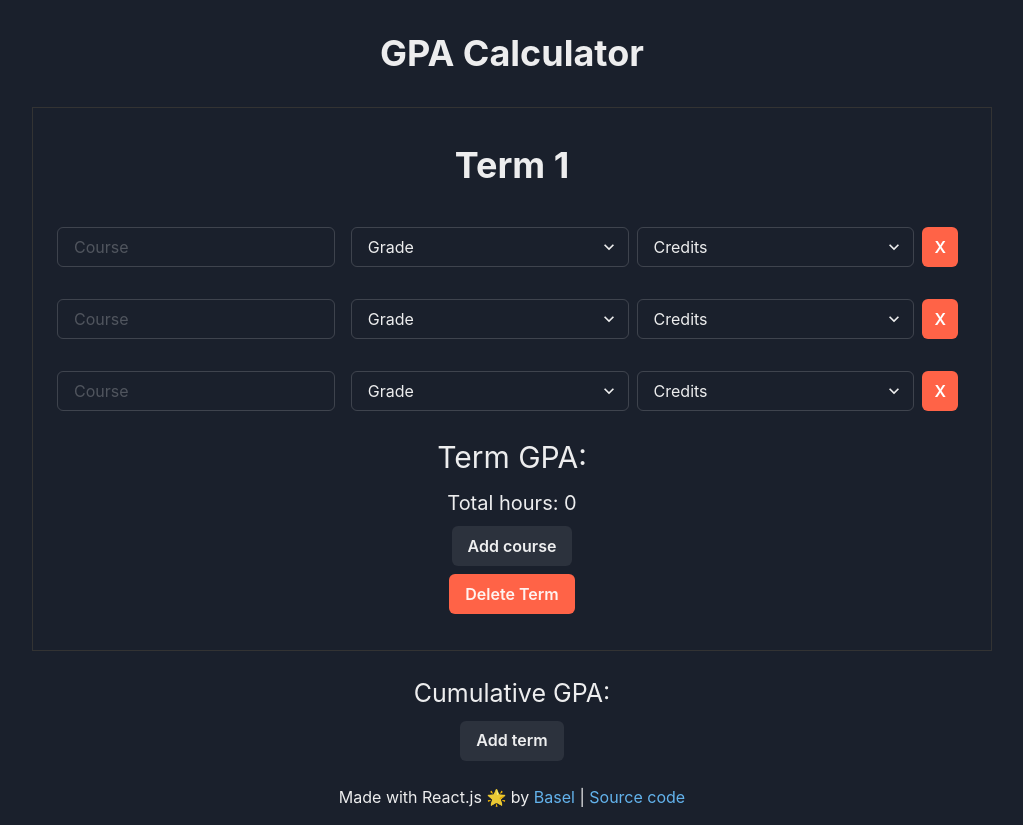
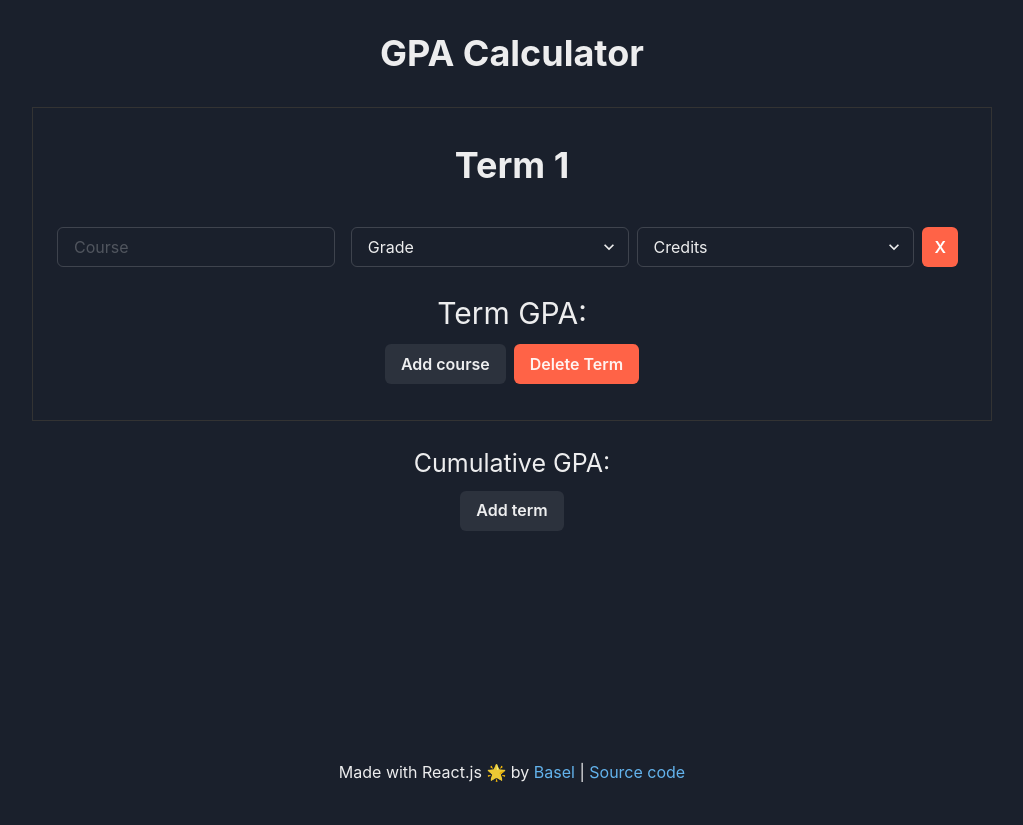
Before and after one commit to Yokozuna59/kfupm-gpa-calculator, a React (Create React App) app: page / in a window 1280 px wide. Shown: the whole page, without its empty margins (128-1151 px from the left). After the commit the page ends 800 px from the top, so only its background shows below. Built offline with nearby package versions, Linux system fonts and the light colour scheme.

Commit message:
Implement adding and deleting courses

```diff
--- a/src/CalcContainer.js
+++ b/src/CalcContainer.js
@@ -34,6 +34,48 @@ class CalcContainer extends React.Component {
     this.setState({ terms: filteredArray });
   }
 
+  addCourse(id) {
+    let arrCopy = this.state.terms.slice();
+
+    let index = 0;
+    for (let i = 0; i < this.state.terms.length; i++) {
+      const term = this.state.terms[i];
+      if (term.id === id) {
+        index = i;
+        break;
+      }
+    }
+    arrCopy[index].fields.push({ grade: "", hours: null, id: nanoid(4) });
+    console.log(arrCopy);
+    this.setState({
+      terms: arrCopy,
+    });
+  }
+
+  deleteCourse(termId, courseId) {
+    let arrCopy = this.state.terms.slice();
+
+    let index = 0;
+    for (let i = 0; i < this.state.terms.length; i++) {
+      const term = this.state.terms[i];
+      if (term.id === termId) {
+        index = i;
+        break;
+      }
+    }
+
+    if (arrCopy[index].fields.length === 1) return;
+
+    arrCopy[index].fields = arrCopy[index].fields.filter((elem) => elem.id !== courseId);
+    console.log(arrCopy);
+
+    this.setState({
+      terms: arrCopy,
+    });
+  }
+
+  handleInputChange() {}
+
   render() {
     return (
       <Box my="6" maxW="960px" mx="auto">
@@ -42,7 +84,10 @@ class CalcContainer extends React.Component {
             title={"Term " + (index + 1)}
             key={e.id}
             id={e.id}
+            fields={e.fields}
             deleteTerm={this.deleteTerm}
+            handleAddCourse={(id) => this.addCourse(id)}
+            handleDeleteCourse={(courseId) => this.deleteCourse(e.id, courseId)}
           />
         ))}
         <VStack>
--- a/src/Calculator.js
+++ b/src/Calculator.js
@@ -1,6 +1,6 @@
 import React from "react";
 import { Box, Text, Center, VStack } from "@chakra-ui/layout";
-import { Button, Heading } from "@chakra-ui/react";
+import { Button, Heading, HStack } from "@chakra-ui/react";
 import { nanoid } from "nanoid";
 
 import GradeField from "./GradeField";
@@ -10,41 +10,13 @@ class Calculator extends React.Component {
   constructor(props) {
     super(props);
 
-    const fields = [...Array(3)].map((i) => ({
-      grade: "",
-      hours: null,
-      id: nanoid(4),
-    }));
-
-    this.state = {
-      fields: fields,
-    };
-
     this.handleInputChange = this.handleInputChange.bind(this);
-    this.deleteField = this.deleteField.bind(this);
+    // this.deleteField = this.deleteField.bind(this);
     this.handleDeleteTerm = this.handleDeleteTerm.bind(this);
   }
 
-  addField() {
-    this.setState({
-      fields: [
-        ...this.state.fields,
-        {
-          grade: "",
-          hours: null,
-          id: nanoid(4),
-        },
-      ],
-    });
-  }
-
-  deleteField(id) {
-    if (this.state.fields.length === 1) {
-      return;
-    }
-
-    const filteredArray = this.state.fields.filter((elem) => elem.id !== id);
-    this.setState({ fields: filteredArray });
+  handleDeleteCourse(id) {
+    this.props.handleDeleteCourse(this.props.id, id);
   }
 
   handleDeleteTerm() {
@@ -53,12 +25,12 @@ class Calculator extends React.Component {
 
   handleInputChange(e, id) {
     let index;
-    this.state.fields.forEach((field, i) => {
+    this.props.fields.forEach((field, i) => {
       if (id === field.id) index = i;
     });
 
     const key = e.target.name;
-    const fields = [...this.state.fields];
+    const fields = [...this.props.fields];
     const field = { ...fields[index] };
 
     field[key] = e.target.value;
@@ -69,22 +41,22 @@ class Calculator extends React.Component {
   }
 
   render() {
-    const gpa = calculateGPA(this.state.fields);
-    const totalHours = calculateTotalHours(this.state.fields);
+    const gpa = calculateGPA(this.props.fields);
+    const totalHours = calculateTotalHours(this.props.fields);
 
     return (
       <Box border="1px solid #333" py="9" my="6" maxW="960px" mx="auto">
         <Heading mb="8" textAlign="center">
           {this.props.title}
         </Heading>
-        {this.state.fields.map((field) => (
+        {this.props.fields.map((field) => (
           <GradeField
             grade={field.grade}
             hours={field.hours}
             key={field.id}
             id={field.id}
             handleInputChange={this.handleInputChange}
-            deleteField={this.deleteField}
+            deleteField={this.props.handleDeleteCourse}
           />
         ))}
         <Center textAlign="center">
@@ -92,16 +64,18 @@ class Calculator extends React.Component {
             <Box fontSize="3xl">
               Term GPA:
               <Text as="span" fontWeight="bold">
-                {gpa >= 0 ? " " + gpa : ""}
+                {/* {gpa >= 0 ? " " + gpa : ""} */}
               </Text>
             </Box>
-            <Text fontSize="20">Total hours: {totalHours}</Text>
-            <Button mt="6" onClick={() => this.addField()}>
-              Add course
-            </Button>
-            <Button bgColor="tomato" onClick={() => this.handleDeleteTerm()}>
-              Delete Term
-            </Button>
+            {/* <Text fontSize="20">Total hours: {totalHours}</Text> */}
+            <HStack>
+              <Button onClick={() => this.props.handleAddCourse(this.props.id)}>
+                Add course
+              </Button>
+              <Button bgColor="tomato" onClick={() => this.handleDeleteTerm()}>
+                Delete Term
+              </Button>
+            </HStack>
           </VStack>
         </Center>
       </Box>
```
